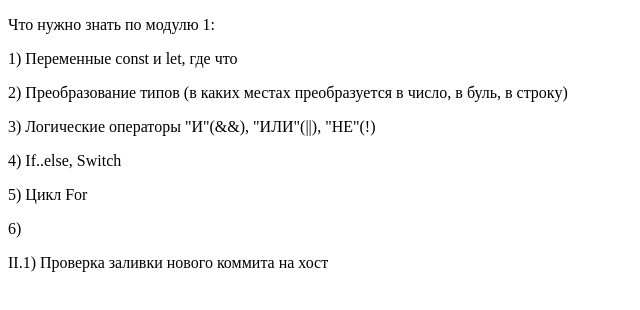
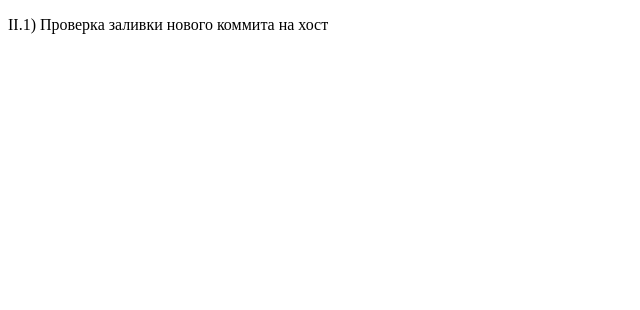
Before and after one commit to AleksandrMarkitan/FirstTest, a plain HTML site: page index.html in a window 1280 px wide. Shown: the whole page, without its empty margins (0-640 px from the left). Drawn offline with Linux system fonts and the light colour scheme.

Commit message:
Убрал лишнее

```diff
--- a/index.html
+++ b/index.html
@@ -7,13 +7,7 @@
 </head>
 
 <body>
-    <p>Что нужно знать по модулю 1:</p>
-    <p>1) Переменные const и let, где что</p>
-    <p>2) Преобразование типов (в каких местах преобразуется в число, в буль, в строку)</p>
-    <p>3) Логические операторы "И"(&&), "ИЛИ"(||), "НЕ"(!)</p>
-    <p>4) If..else, Switch</p>
-    <p>5) Цикл For</p>
-    <p>6) </p>
+
 
     <p>II.1) Проверка заливки нового коммита на хост</p>
 
```
